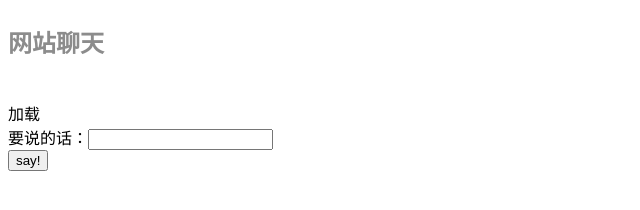
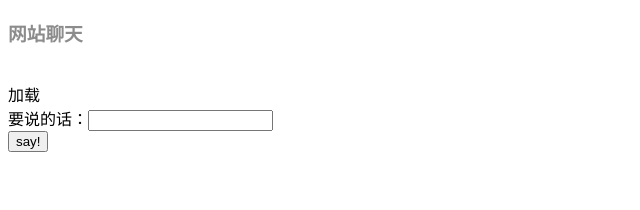
Before and after one commit to ningshuohao/website-chat, a plain HTML site: page 本体/index.html in a window 1280 px wide. Shown: the whole page, without its empty margins (0-640 px from the left). Drawn offline with Linux system fonts and the light colour scheme.

Commit message:
Update index.html

```diff
--- a/本体/index.html
+++ b/本体/index.html
@@ -36,6 +36,6 @@
 <style>
     .bt{
         color:rgba(25.5,25.5,25.5,0.5);
-        font-size:150%
+        border:10px
     }
 </style>
```
